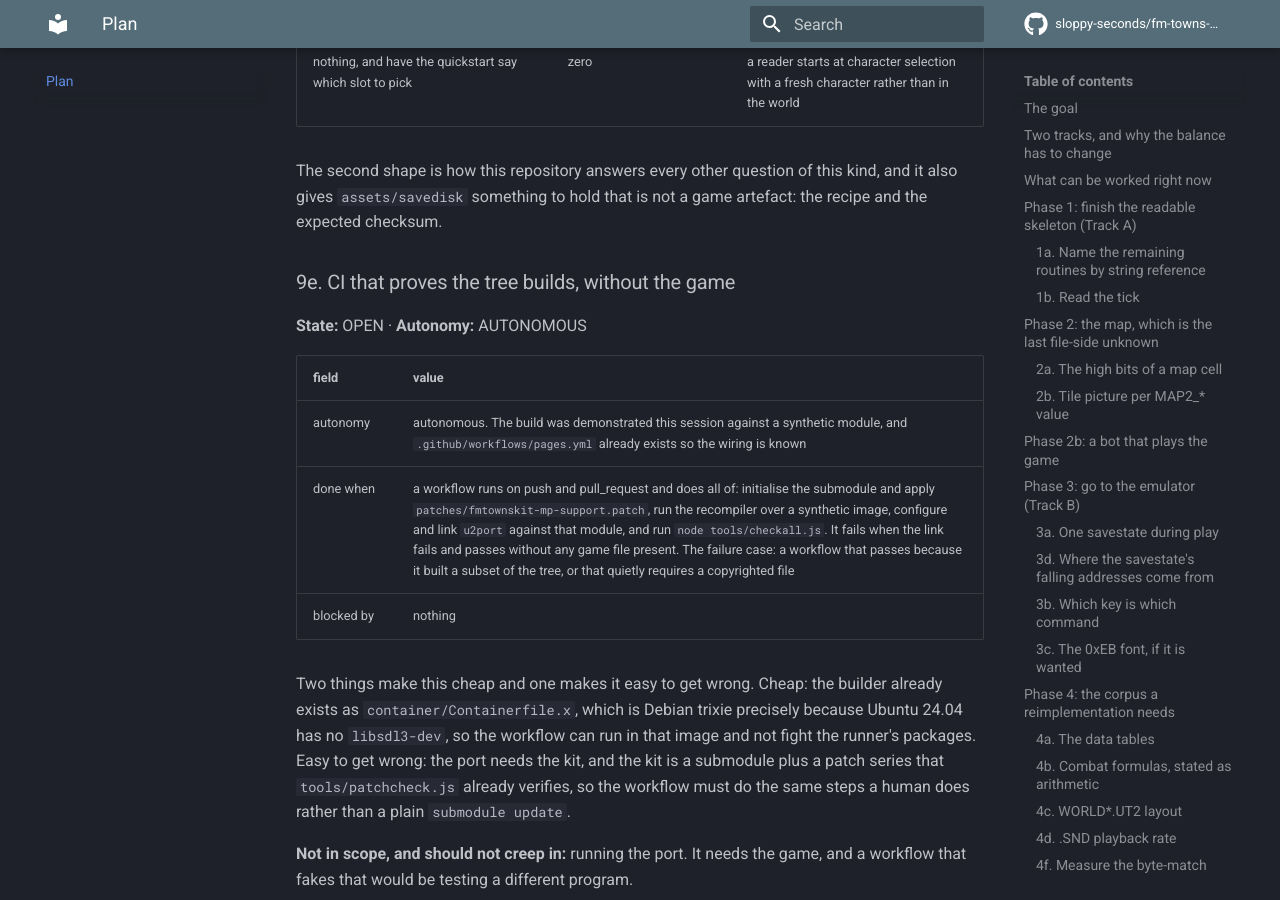
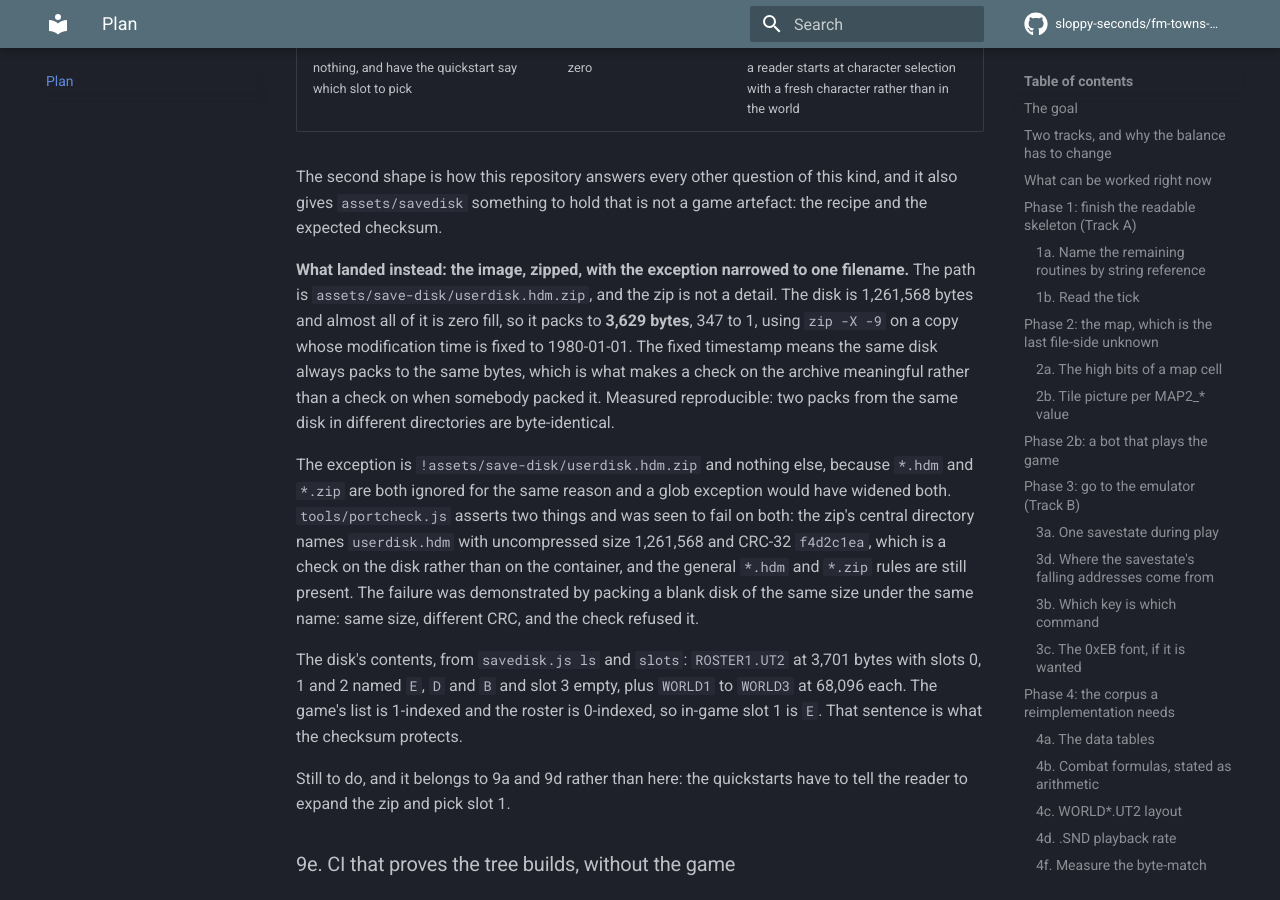
Before and after one commit to sloppy-seconds/fm-towns-ultima, an MkDocs documentation site: the page built from docs/plan.md, in a window 1280 px wide and 900 px high, scrolled down 63259 px. Built offline with MkDocs 1.6.1 and Material for MkDocs 9.7.7, drawn with Linux system fonts in a browser that asks for light colours; comment, search, counter and statistics services are not loaded; some of the changed text lies outside the part shown.

Commit message:
Track a save disk with characters, as a 3.6 KB zip, with a one-file exception
The port's tested route is Journey Onward and pick a character that already
exists, because character creation does not work yet. Without a disk the
quickstart has to say "play the original first", which is a poor first five
minutes.

The disk is 1,261,568 bytes and almost all of it is zero fill, so it packs to
3,629 bytes, 347 to 1, with zip -X -9 on a copy whose mtime is fixed to
1980-01-01. Fixed mtime means the same disk always packs to the same bytes, so a
check on the archive is a check on the disk: two packs in different directories
are byte-identical.

Contents, from savedisk.js: ROSTER1.UT2 3,701 bytes with slots 0, 1, 2 named E,
D and B and slot 3 empty, plus WORLD1 to WORLD3 at 68,096 each. The game is
1-indexed over a 0-indexed roster, so in-game slot 1 is E.

Three safeguards had to be opened for exactly one path, and each is now narrower
than a glob:

  .gitignore          !assets/save-disk/userdisk.hdm.zip, because *.hdm and
                      *.zip are both ignored for the same reason
  precommit-guard.sh  ALLOW_RE, an exact path, checked before the deny list
  portcheck.js        reads the zip's central directory and asserts the entry
                      name, uncompressed size and CRC-32, which is a check on the
                      disk rather than on the container bytes, and asserts both
                      general rules are still present

Demonstrated failing: a blank disk of the same size packed under the same name is
refused on its CRC.

```diff
--- a/docs/plan.md
+++ b/docs/plan.md
@@ -110,7 +110,7 @@ from the items below rather than maintained separately.
 | 9g Cross-compiling for Windows and macOS | NEEDS A DECISION | no, and 9f may retire it |
 | 9h The README's claims and links, checked | AUTONOMOUS | **yes** |
 | 9i The tested route, and a list of what is broken | PARTLY AUTONOMOUS | partly, needs Paul's observations |
-| 9j A save disk with characters, and where it may live | NEEDS A DECISION | no, and one shape changes a safeguard |
+| 9j A save disk with characters, and where it may live | AUTONOMOUS | **done**, committed as a 3,629-byte zip with the exception narrowed to one filename |
 | 8a Per-module `--no-code` ranges | AUTONOMOUS | **done**, one pass and identical counts |
 | 8b The `MP` header's `EIP` is an address | AUTONOMOUS | **done**, and the image is at file 0x200 |
 | 8c `Disc::handle` with no disc opened | AUTONOMOUS | **done**, the null was `Disc::data_`, not `handle` |
@@ -2075,13 +2075,16 @@ is not, until somebody sees it break.
 
 ### 9j. A save disk with characters, and where it may live
 
-**State:** NEEDS A DECISION · **Autonomy:** NEEDS A DECISION
-
-| field | value |
-|---|---|
-| autonomy | needs Paul. Two shapes, and one of them changes a safeguard that exists for a reason |
-| done when | from a fresh clone a reader reaches a character-ready disk in one command, either because an image is committed under `assets/savedisk/` and `.gitignore` carries a named exception for it, or because a script regenerates one and `verify.js` asserts its checksum, or because 9j is CUT on the measured grounds that the zip's own disk already has characters. The failure case: an image committed by defeating the `*.hdm` rule with `git add -f`, or a generator whose output nobody asserts |
-| blocked by | the decision, because `*.hdm` is ignored globally and that rule is a safeguard rather than an accident |
+**State:** DONE · **Autonomy:** AUTONOMOUS
+
+| field | value |
+|---|---|
+| autonomy | autonomous. Paul decided the shape, and the packaging is mechanical |
+| done when | from a fresh clone a reader reaches a character-ready disk in one command, and the repository carries a check that the disk is the one the quickstart describes. The failure case: an image committed by defeating the `*.hdm` rule with `git add -f`, or a generator whose output nobody asserts |
+| blocked by | nothing |
+
+**Decided: the image is committed, zipped, under `assets/save-disk/`.** What follows records what was measured before
+the decision, because it narrowed the item, and then what landed.
 
 **Measured first, because it changes the item: the disk the zip ships is already populated.** `node
 tools/savedisk.js slots saves/userdisk.hdm` reports slot 0 `"E"`, slot 1 `"D"`, slot 2 `"B"` and slot 3 empty, and
@@ -2106,6 +2109,27 @@ says un-ignoring a line is a conversation. The three shapes:
 The second shape is how this repository answers every other question of this kind, and it also gives `assets/savedisk`
 something to hold that is not a game artefact: the recipe and the expected checksum.
 
+**What landed instead: the image, zipped, with the exception narrowed to one filename.** The path is
+`assets/save-disk/userdisk.hdm.zip`, and the zip is not a detail. The disk is 1,261,568 bytes and almost all of it is
+zero fill, so it packs to **3,629 bytes**, 347 to 1, using `zip -X -9` on a copy whose modification time is fixed to
+1980-01-01. The fixed timestamp means the same disk always packs to the same bytes, which is what makes a check on
+the archive meaningful rather than a check on when somebody packed it. Measured reproducible: two packs from the same
+disk in different directories are byte-identical.
+
+The exception is `!assets/save-disk/userdisk.hdm.zip` and nothing else, because `*.hdm` and `*.zip` are both ignored
+for the same reason and a glob exception would have widened both. `tools/portcheck.js` asserts two things and was seen
+to fail on both: the zip's central directory names `userdisk.hdm` with uncompressed size 1,261,568 and CRC-32
+`f4d2c1ea`, which is a check on the disk rather than on the container, and the general `*.hdm` and `*.zip` rules are
+still present. The failure was demonstrated by packing a blank disk of the same size under the same name: same size,
+different CRC, and the check refused it.
+
+The disk's contents, from `savedisk.js ls` and `slots`: `ROSTER1.UT2` at 3,701 bytes with slots 0, 1 and 2 named
+`E`, `D` and `B` and slot 3 empty, plus `WORLD1` to `WORLD3` at 68,096 each. The game's list is 1-indexed and the
+roster is 0-indexed, so in-game slot 1 is `E`. That sentence is what the checksum protects.
+
+Still to do, and it belongs to 9a and 9d rather than here: the quickstarts have to tell the reader to expand the zip
+and pick slot 1.
+
 ### 9e. CI that proves the tree builds, without the game
 
 **State:** OPEN · **Autonomy:** AUTONOMOUS
```
Also changed, not shown: assets/save-disk/README.md (added, +94 -0 lines), 4 other files.
